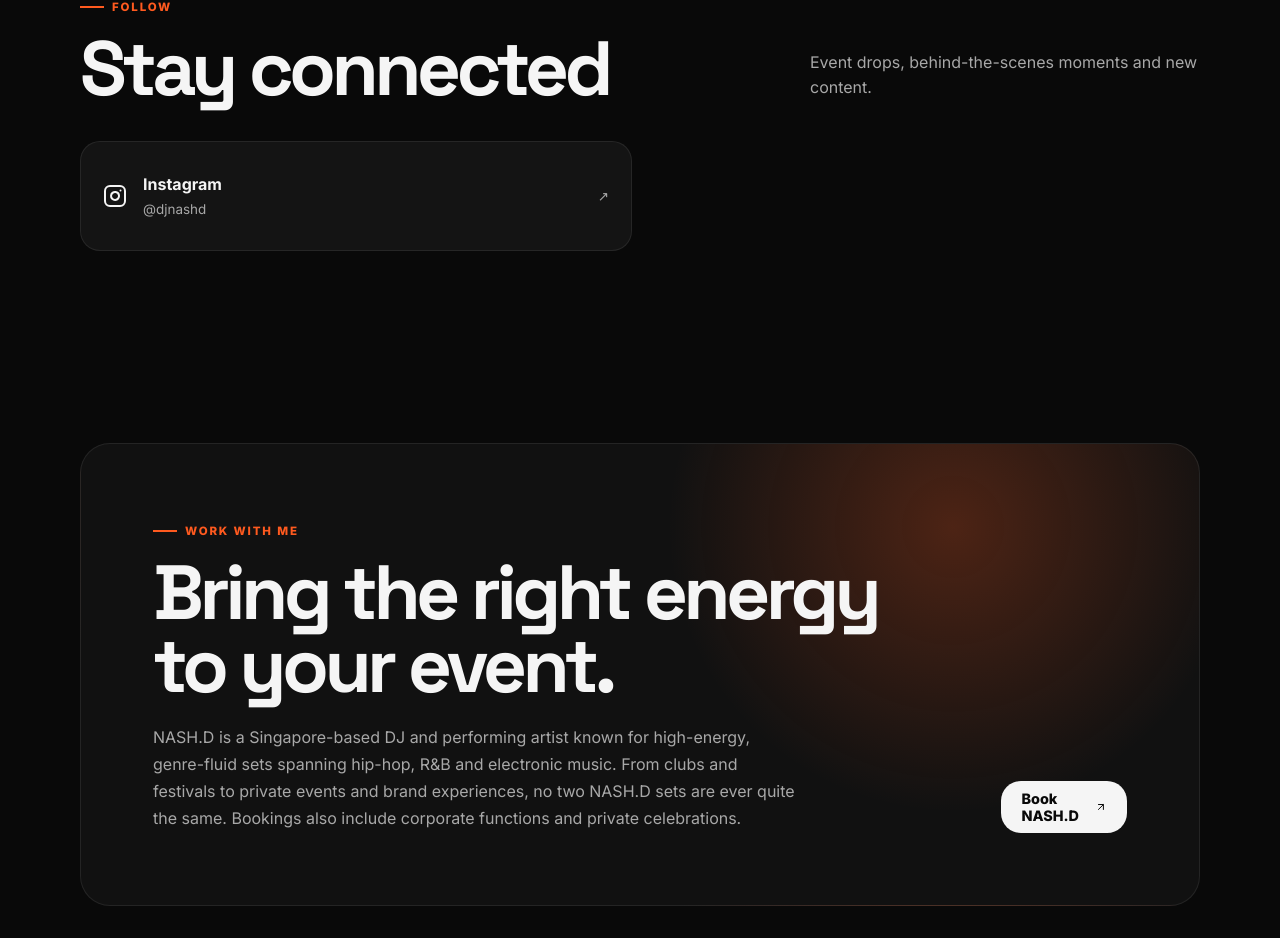
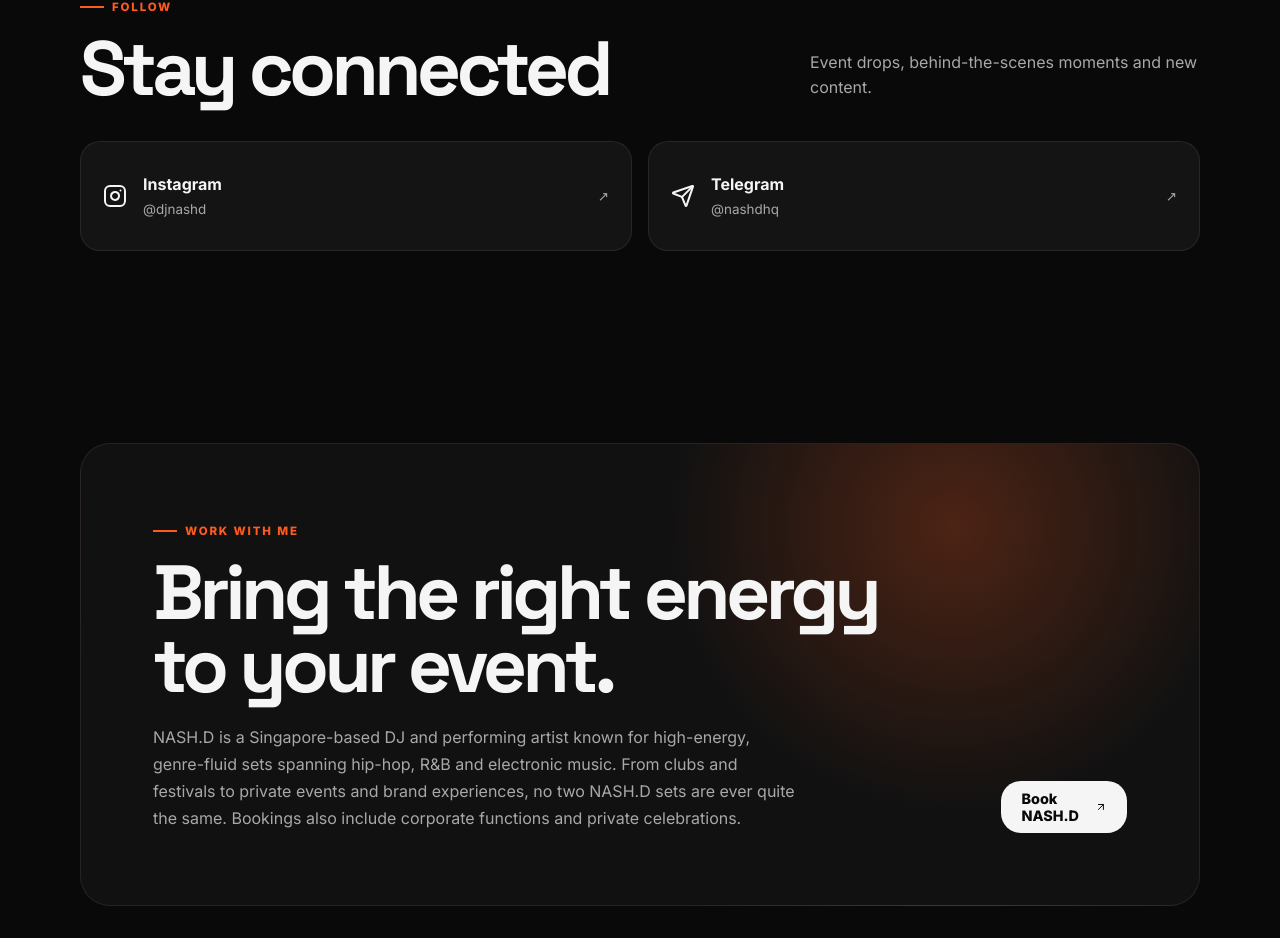
Before and after one commit to djnashd678/djnashd-site, a Next.js app: page / in a window 1280 px wide. Shown: the part 1417-2355 px from the top of the page. Built offline with nearby package versions, Linux system fonts and the light colour scheme.

Commit message:
Add Telegram to Follow section

```diff
--- a/components/Follow.tsx
+++ b/components/Follow.tsx
@@ -1,4 +1,4 @@
-import { Instagram } from "lucide-react";
+import { Instagram, Send } from "lucide-react";
 
 export default function Follow() {
   return (
@@ -13,6 +13,11 @@ export default function Follow() {
           <div><strong>Instagram</strong><span>@djnashd</span></div>
           <span>{"\u2197\uFE0E"}</span>
         </a>
+        <a className="feature-link" href="https://t.me/nashdhq" target="_blank" rel="noopener noreferrer">
+          <Send size={24} aria-hidden="true" />
+          <div><strong>Telegram</strong><span>@nashdhq</span></div>
+          <span>{"\u2197\uFE0E"}</span>
+        </a>
       </div>
     </section>
   );
```
